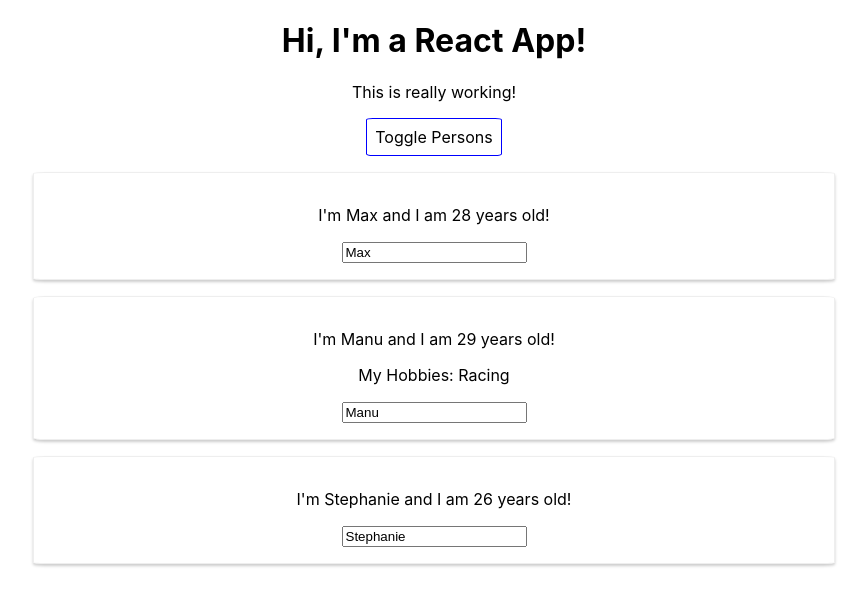
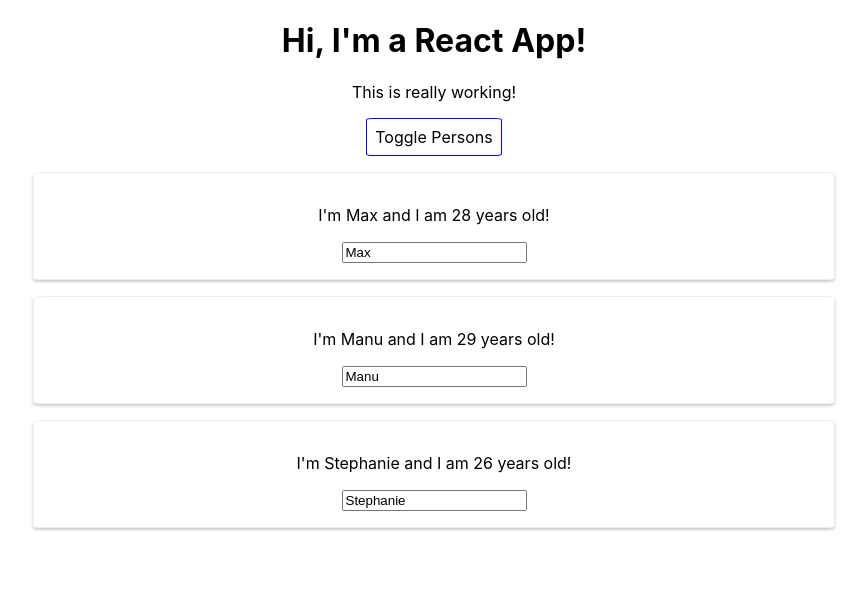
Before and after one commit to LMarsiske/Practice1, a React (Create React App) app: page / in a window 1280 px wide. Both pictures are taken after a click on the button "Toggle Persons". Shown: the top 606 px of the page, without its empty margins (206-1073 px from the left). Built offline with nearby package versions, Linux system fonts and the light colour scheme.

Commit message:
Updated through Lecture 59

```diff
--- a/src/App.js
+++ b/src/App.js
@@ -1,36 +1,40 @@
-import React, { Component } from "react";
-import "./App.css";
-import Person from "./Person/Person";
+import React, { Component } from 'react';
+import './App.css';
+import Person from './Person/Person';
 
 class App extends Component {
 	state = {
 		persons: [
-			{ name: "Max", age: 28 },
-			{ name: "Manu", age: 29 },
-			{ name: "Stephanie", age: 26 }
+			{ id: 'asdf', name: 'Max', age: 28 },
+			{ id: 'asde', name: 'Manu', age: 29 },
+			{ id: 'asdfr', name: 'Stephanie', age: 26 }
 		],
-		otherState: "some other value",
+		otherState: 'some other value',
 		showPersons: false
 	};
 
-	switchNameHandler = newName => {
-		this.setState({
-			persons: [
-				{ name: newName, age: 28 },
-				{ name: "Manu", age: 29 },
-				{ name: "Steph", age: 26 }
-			]
-		});
+	deletePersonHandler = personIndex => {
+		//const persons = this.state.persons.slice();
+		const persons = [...this.state.persons];
+		persons.splice(personIndex, 1);
+		this.setState({ persons: persons });
 	};
 
-	nameChangedHandler = event => {
-		this.setState({
-			persons: [
-				{ name: "Max", age: 28 },
-				{ name: event.target.value, age: 29 },
-				{ name: "Stephanie", age: 26 }
-			]
+	nameChangedHandler = (event, id) => {
+		const personIndex = this.state.persons.findIndex(p => {
+			return p.id === id;
 		});
+
+		const person = {
+			...this.state.persons[personIndex]
+		};
+
+		person.name = event.target.value;
+
+		const persons = [...this.state.persons];
+		persons[personIndex] = person;
+
+		this.setState({ persons: persons });
 	};
 
 	togglePersonsHandler = () => {
@@ -40,13 +44,33 @@
 
 	render() {
 		const style = {
-			backgroundColor: "white",
-			font: "inherit",
-			border: "1px solid blue",
-			padding: "8px",
-			cursor: "pointer",
-			borderRadius: "5%"
+			backgroundColor: 'white',
+			font: 'inherit',
+			border: '1px solid blue',
+			padding: '8px',
+			cursor: 'pointer',
+			borderRadius: '5%'
 		};
+
+		let persons = null;
+
+		if (this.state.showPersons) {
+			persons = (
+				<div>
+					{this.state.persons.map((person, index) => {
+						return (
+							<Person
+								click={() => this.deletePersonHandler(index)}
+								name={person.name}
+								age={person.age}
+								key={person.id}
+								changed={event => this.nameChangedHandler(event, person.id)}
+							/>
+						);
+					})}
+				</div>
+			);
+		}
 
 		return (
 			<div className='App'>
@@ -55,28 +79,7 @@
 				<button style={style} onClick={this.togglePersonsHandler}>
 					Toggle Persons
 				</button>
-				{this.state.showPersons ? (
-					<div>
-						<Person
-							name={this.state.persons[0].name}
-							age={this.state.persons[0].age}
-							changed={this.nameChangedHandler}
-						/>
-						<Person
-							name={this.state.persons[1].name}
-							age={this.state.persons[1].age}
-							click={this.switchNameHandler.bind(this, "Max!")}
-							changed={this.nameChangedHandler}
-						>
-							My Hobbies: Racing
-						</Person>
-						<Person
-							name={this.state.persons[2].name}
-							age={this.state.persons[2].age}
-							changed={this.nameChangedHandler}
-						/>
-					</div>
-				) : null}
+				{persons}
 			</div>
 		);
 		/*return React.createElement(
--- a/src/Person/Person.js
+++ b/src/Person/Person.js
@@ -1,5 +1,5 @@
-import React from "react";
-import "./Person.css";
+import React from 'react';
+import './Person.css';
 
 const person = props => {
 	return (
```
